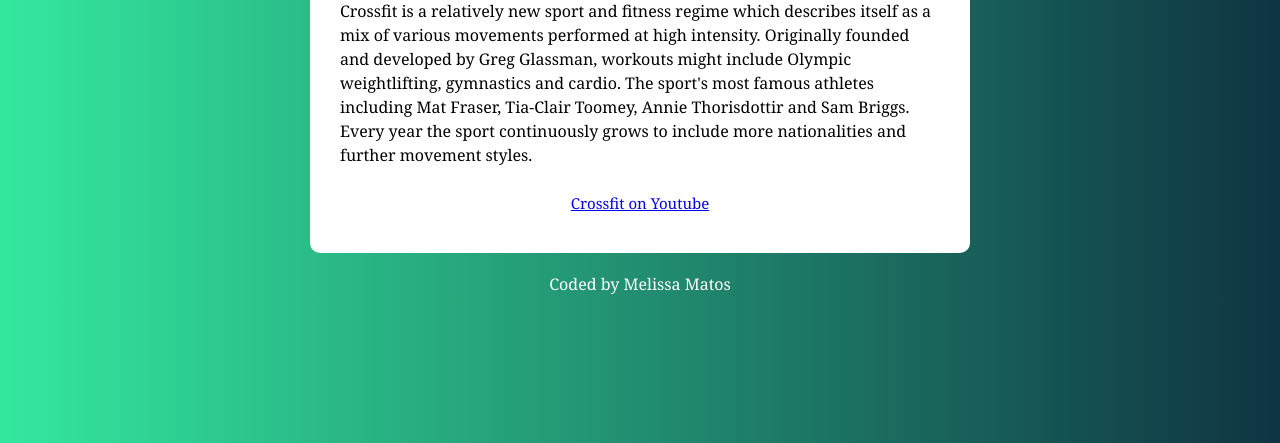
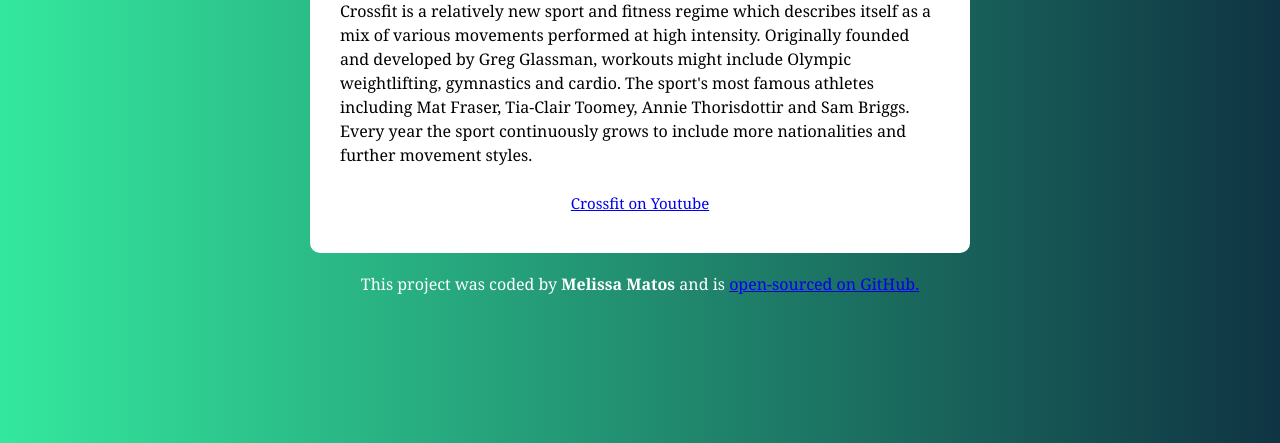
Before and after one commit to mmatos394/Crossfit-Landing-Page, a plain HTML site: page index.html in a window 1280 px wide. Shown: the part 357-800 px from the top of the page. Drawn offline with Linux system fonts and the light colour scheme; files that its build step writes are made by us from their sources.

Commit message:
Fixed source path and added GitHub

```diff
--- a/index.html
+++ b/index.html
@@ -46,7 +46,12 @@
         </a>
       </div>
     </div>
-    <footer>Coded by Melissa Matos</footer>
+    <footer>
+      This project was coded by <strong>Melissa Matos</strong> and is
+      <a href="https://github.com/mmatos394/World-Clock" target="_blank"
+        >open-sourced on GitHub.</a
+      >
+    </footer>
     <script>
       function changeTheme() {
         let body = document.querySelector("body");
```
Also changed, not shown: src/styles.css (renamed from styles.css), 1 other file.
